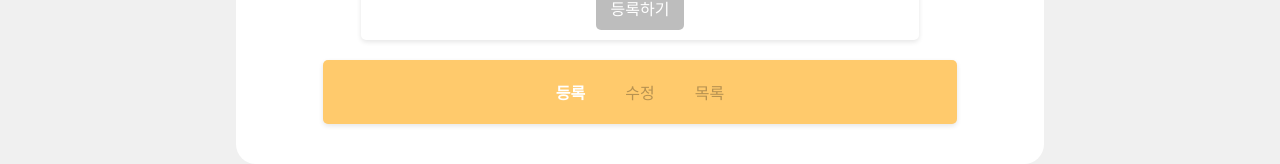
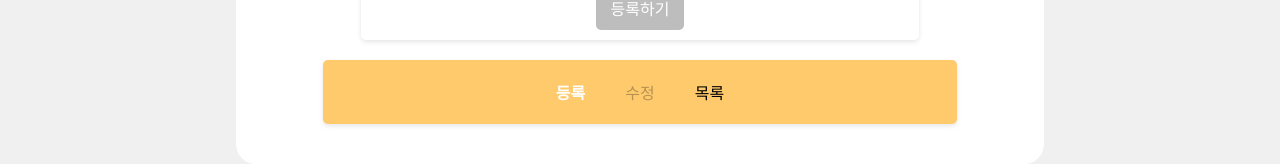
Before and after one commit to Ketose333/ReactKTraining, a React (Create React App) app: page / in a window 1280 px wide. Shown: the part 410-574 px from the top of the page. Built offline with nearby package versions, Linux system fonts and the light colour scheme.

Commit message:
category

```diff
--- a/src/components/Mode.js
+++ b/src/components/Mode.js
@@ -1,6 +1,4 @@
-import React, { useEffect } from "react";
-
-const Mode = ({ mode, onModeChange }) => {
+const Mode = ({ mode, onModeChange, disableListButton }) => {
     const modes = ["등록", "수정", "목록"];
 
     return (
@@ -11,9 +9,10 @@ const Mode = ({ mode, onModeChange }) => {
                     className={`mode-btn ${mode === m ? "active" : ""}`}
                     onClick={() => onModeChange(m)}
                     disabled={
-                        mode === "등록" && (m === "수정" || m === "목록") ||
-                        mode === "수정" && (m === "등록" || m === "목록") ||
-                        mode === "목록" && (m === "수정")
+                        (mode === "등록" && (m === "수정")) ||
+                        (mode === "수정" && (m === "등록" || m === "목록")) ||
+                        (mode === "목록" && (m === "수정")) ||
+                        (m === "목록" && disableListButton)
                     }
                 >
                     {m}
--- a/src/components/Post.js
+++ b/src/components/Post.js
@@ -58,15 +58,19 @@ const Post = () => {
         }
     };
 
+    const filteredPosts = mode === "목록" ? posts.filter(post => post.category === category) : posts;
+
     return (
         <main>
             <header>
                 <h1 className="title">상품 관리</h1>
             </header>
 
+            {(mode === "등록" || mode === "수정") && (
                 <section>
                     <Category category={category} onCategoryChange={setCategory} disabled={mode === "삭제"} />
                 </section>
+            )}
 
             {(mode === "등록" || mode === "수정") && (
                 <section className="content-box">
@@ -84,22 +88,26 @@ const Post = () => {
                 </section>
             )}
 
-            {mode === "목록" && posts.length > 0 && (
-                <section className="post-list">
-                    <h2>등록된 항목</h2>
-                    <ul>
-                        {posts.map((post) => (
+            {mode === "목록" && (
+                <section>
+                    <Category category={category} onCategoryChange={setCategory} />
+
+                    <h2>{category} 게시물</h2>
+                    {filteredPosts.length > 0 ? (
+                        <ul className="post-list">
+                            {filteredPosts.map((post) => (
                                 <article key={post.id} className="post-item">
-                                {/* 메시지를 각 게시물 위에 표시 */}
                                     {message && (
-                                    <p style={{ color: 'red' }}>{soldPosts.includes(post.id) ? "이미 팔린 상품입니다." : message}</p>
+                                        <p style={{ color: 'red' }}>
+                                            {soldPosts.includes(post.id) ? "이미 팔린 상품입니다." : message}
+                                        </p>
                                     )}
                                     <p><strong>카테고리:</strong> {post.category}</p>
                                     <p><strong>내용:</strong> {post.content}</p>
                                     <button className="edit-btn" onClick={() => handleEdit(post)} disabled={soldPosts.includes(post.id)}>
                                         수정하기
                                     </button>
-                                <button className="delete-btn" onClick={() => handleDelete(post.id)} >
+                                    <button className="delete-btn" onClick={() => handleDelete(post.id)}>
                                         삭제하기
                                     </button>
                                     <button className="purchase-btn" onClick={() => handlePurchase(post)} disabled={soldPosts.includes(post.id)}>
@@ -108,6 +116,11 @@ const Post = () => {
                                 </article>
                             ))}
                         </ul>
+                    ) : (
+                        <article className="post-item">
+                        <h3>등록된 게시물이 없습니다.</h3>
+                        </article>
+                    )}
                 </section>
             )}
 
```
Also changed, not shown: 1 other file (tests, documents, lock files or other folders). Lines whose indentation alone changed are shown as unchanged.
